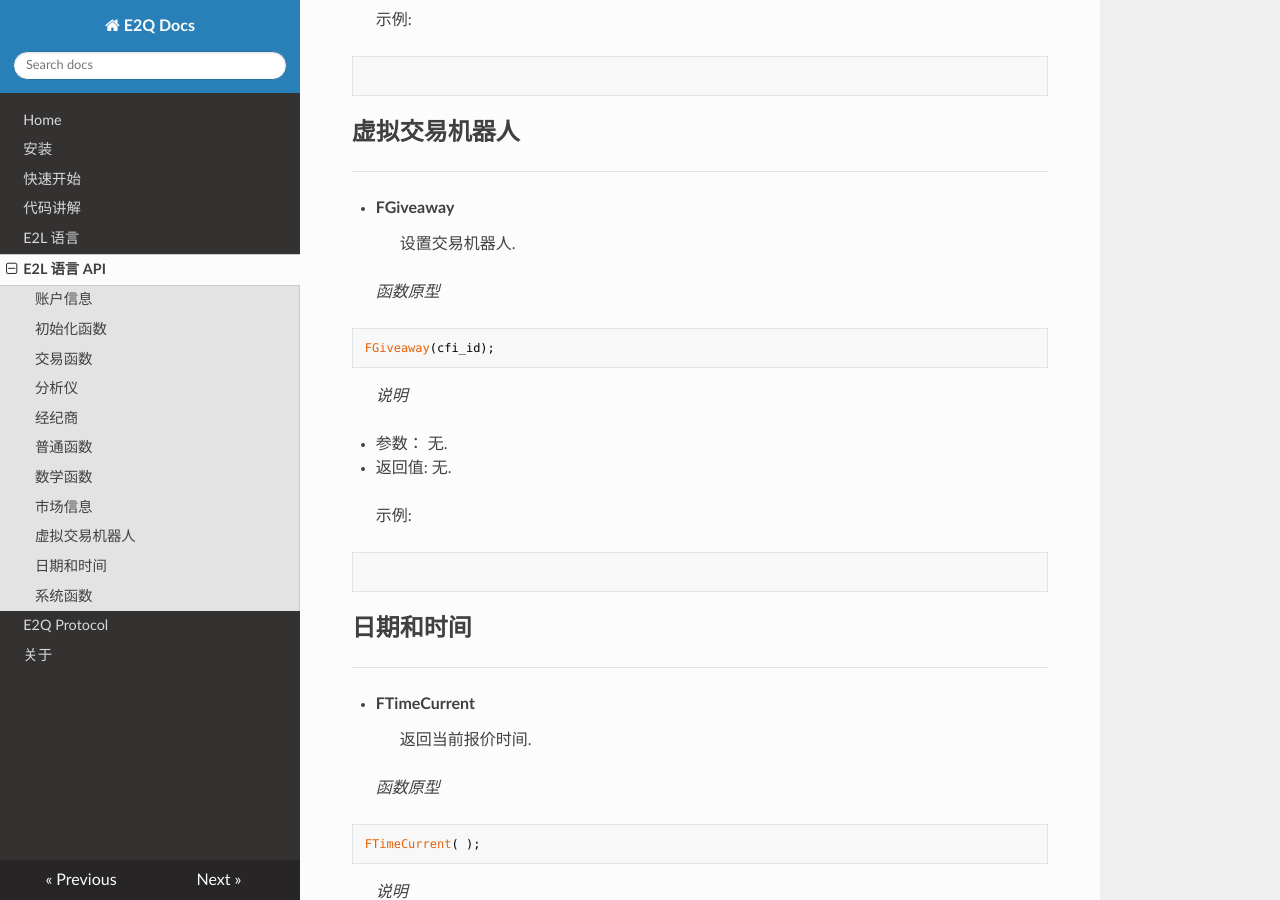
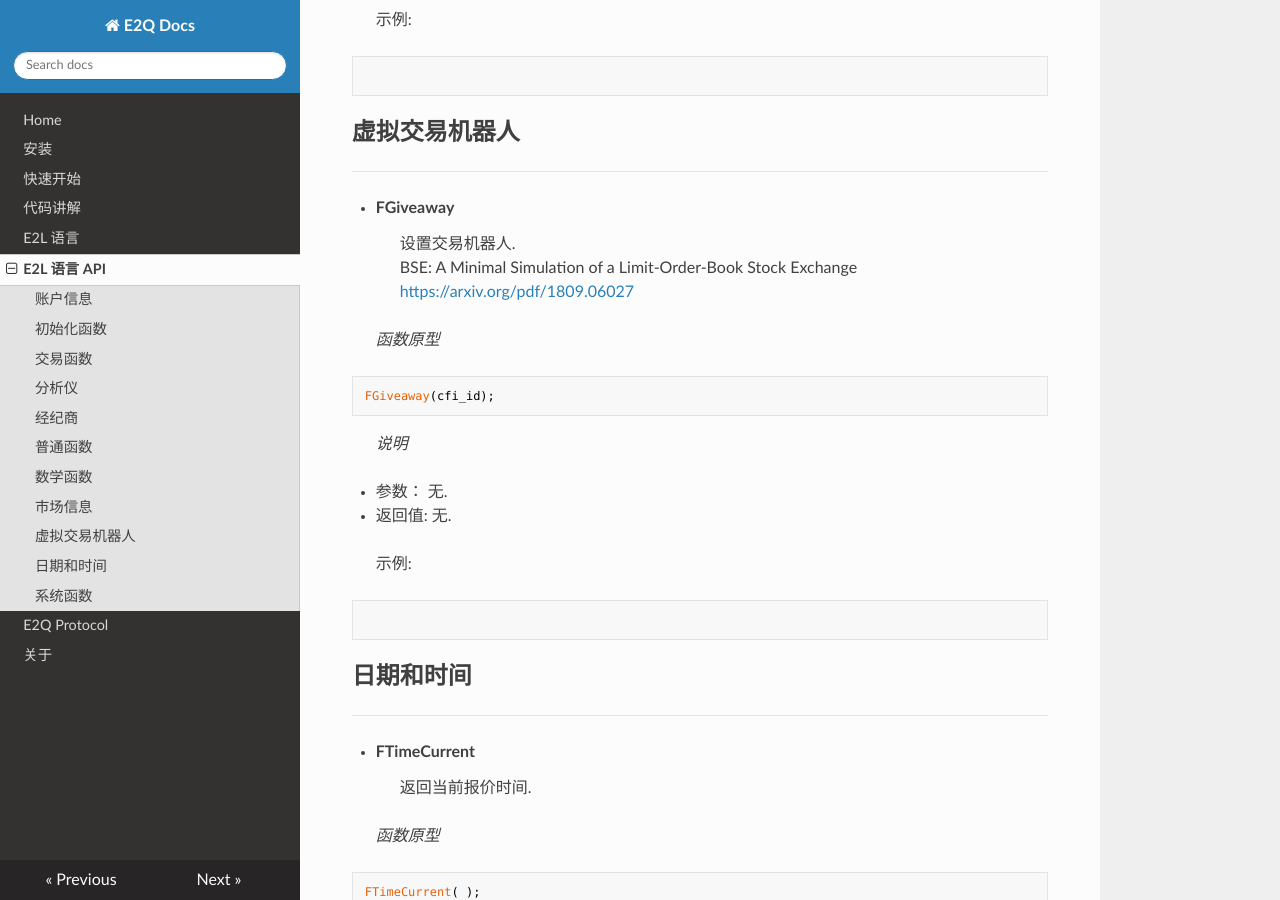
Before and after one commit to E2Quant/e2q_doc, an MkDocs documentation site: the page built from docs/e2l_api.md, in a window 1280 px wide and 900 px high, scrolled down 52450 px. Built offline with MkDocs 1.6.1, drawn with Linux system fonts in a browser that asks for light colours; nearby versions of some CDN libraries.

Commit message:
add bot arxiv url

````diff
--- a/docs/e2l_api.md
+++ b/docs/e2l_api.md
@@ -2406,7 +2406,8 @@ FExdiShare(cfi_id);
 ---
 
 * **FGiveaway**
-> 设置交易机器人.
+> 设置交易机器人.<br/>
+> BSE: A Minimal Simulation of a Limit-Order-Book Stock Exchange [https://arxiv.org/pdf/1809.06027](https://arxiv.org/pdf/1809.06027)
 
 > *函数原型*
 ```
````
